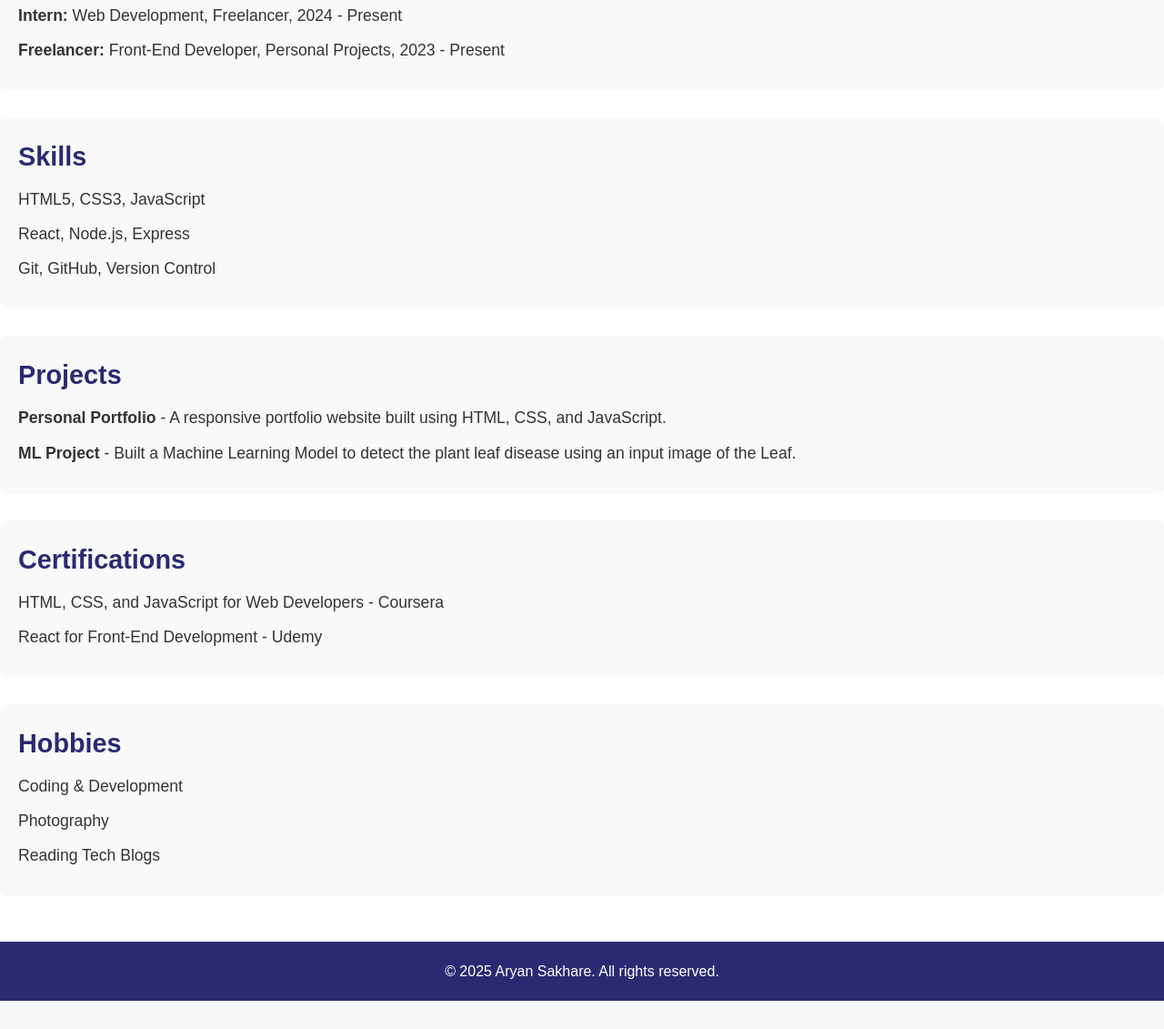
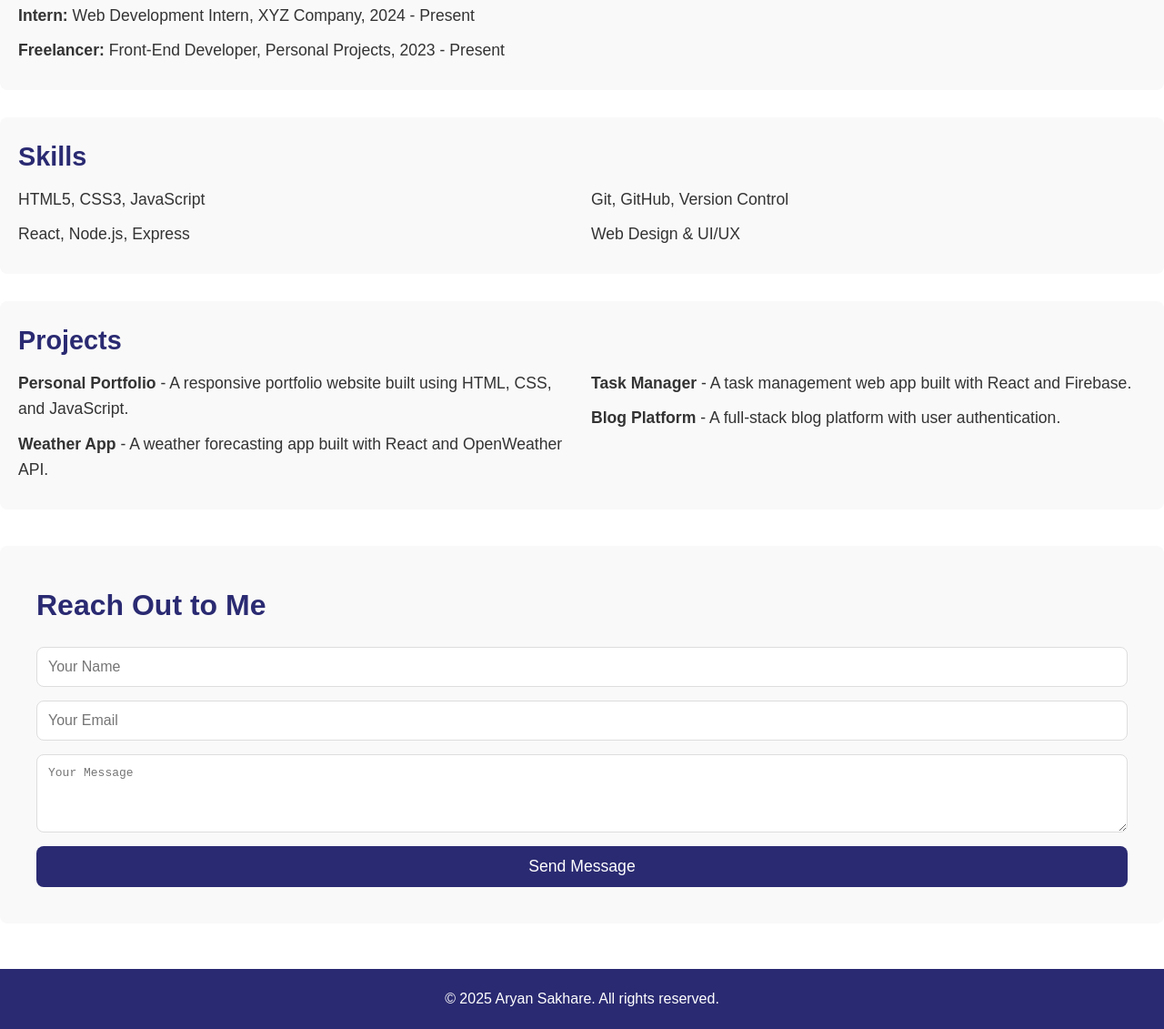
Before and after one commit to aryansakhare/aryansakhare.github.io, a plain HTML site: page index.html in a window 1280 px wide. Shown: the part 574-1705 px from the top of the page at 91% size. Before the commit the page ends 1674 px from the top, so only its background shows below. Drawn offline with Linux system fonts and the light colour scheme.

Commit message:
Update index.html

```diff
--- a/index.html
+++ b/index.html
@@ -20,9 +20,8 @@
     </header>
 
     <main>
-        <!-- Left Column -->
-        <div class="main-left">
-            <section id="education" class="section">
+        <!-- Resume Sections -->
+        <section id="education">
             <h2>Education</h2>
             <ul>
                 <li><strong>Degree:</strong> BTech in Computer Science</li>
@@ -31,51 +30,52 @@
             </ul>
         </section>
 
-            <section id="experience" class="section">
+        <section id="experience">
             <h2>Experience</h2>
             <ul>
-                    <li><strong>Intern:</strong> Web Development, Freelancer, 2024 - Present</li>
+                <li><strong>Intern:</strong> Web Development Intern, XYZ Company, 2024 - Present</li>
                 <li><strong>Freelancer:</strong> Front-End Developer, Personal Projects, 2023 - Present</li>
             </ul>
         </section>
 
-            <section id="skills" class="section">
+        <section id="skills">
             <h2>Skills</h2>
+            <div class="two-column">
                 <ul>
                     <li>HTML5, CSS3, JavaScript</li>
                     <li>React, Node.js, Express</li>
+                </ul>
+                <ul>
                     <li>Git, GitHub, Version Control</li>
+                    <li>Web Design & UI/UX</li>
                 </ul>
+            </div>
         </section>
-        </div>
 
-        <!-- Right Column -->
-        <div class="main-right">
-            <section id="projects" class="section">
+        <section id="projects">
             <h2>Projects</h2>
+            <div class="two-column">
                 <ul>
                     <li><strong>Personal Portfolio</strong> - A responsive portfolio website built using HTML, CSS, and JavaScript.</li>
-                    <li><strong>ML Project</strong> - Built a Machine Learning Model  to detect the plant leaf disease using an input image of the Leaf.</li>
+                    <li><strong>Weather App</strong> - A weather forecasting app built with React and OpenWeather API.</li>
                 </ul>
+                <ul>
+                    <li><strong>Task Manager</strong> - A task management web app built with React and Firebase.</li>
+                    <li><strong>Blog Platform</strong> - A full-stack blog platform with user authentication.</li>
+                </ul>
+            </div>
         </section>
 
-            <section id="certifications" class="section">
-                <h2>Certifications</h2>
-                <ul>
-                    <li>HTML, CSS, and JavaScript for Web Developers - Coursera</li>
-                    <li>React for Front-End Development - Udemy</li>
-                </ul>
+        <!-- Contact Form Section -->
+        <section id="contact">
+            <h2>Reach Out to Me</h2>
+            <form action="mailto:sakharearyan23@gmail.com" method="POST" enctype="multipart/form-data">
+                <input type="text" name="name" placeholder="Your Name" required>
+                <input type="email" name="email" placeholder="Your Email" required>
+                <textarea name="message" rows="4" placeholder="Your Message" required></textarea>
+                <button type="submit">Send Message</button>
+            </form>
         </section>
-
-            <section id="hobbies" class="section">
-                <h2>Hobbies</h2>
-                <ul>
-                    <li>Coding & Development</li>
-                    <li>Photography</li>
-                    <li>Reading Tech Blogs</li>
-                </ul>
-            </section>
-        </div>
     </main>
 
     <footer>
@@ -83,7 +83,5 @@
             <p>&copy; 2025 Aryan Sakhare. All rights reserved.</p>
         </div>
     </footer>
-
-    <script src="scripts.js"></script>
 </body>
 </html>
```
Lines whose indentation alone changed are shown as unchanged.
